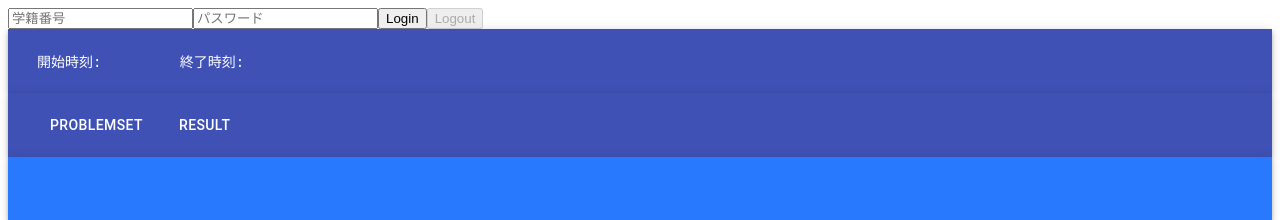
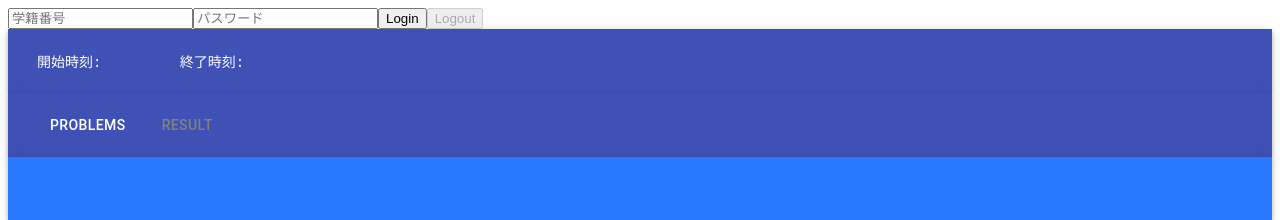
Before and after one commit to admidori/judgelight, a Next.js app in the folder frontend/: page /problem in a window 1280 px wide. Shown: the top 220 px of the page. Built offline with nearby package versions, Linux system fonts and the light colour scheme; no server answers.

Commit message:
Fix the bug of the frontend

```diff
--- a/frontend/src/components/common/header/menu.tsx
+++ b/frontend/src/components/common/header/menu.tsx
@@ -1,8 +1,11 @@
 import { AppBar, Container, Toolbar, Box , Button, ButtonGroup } from "@material-ui/core";
 import React from "react";
 import Link from "next/link";
+import { LoginContext } from "../../../provider/auth";
 
 export default function Menu() {
+    const isLoggedIn = React.useContext(LoginContext);
+
     return (
         <AppBar position="static">
             <Container maxWidth="xl">
@@ -17,12 +20,18 @@ export default function Menu() {
                                 <Button
                                     style={{ margin: '10px', color: 'white', display: 'block' , borderColor: 'white'}}
                                 >
-                                    PROBLEMSET
+                                    PROBLEMS
                                 </Button>
                             </Link>
                             <Link href="/result">
                                 <Button
-                                    style={{ margin: '10px', color: 'white', display: 'block' , borderColor: 'white'}}
+                                    disabled={!isLoggedIn}
+                                    style={{
+                                        margin: '10px',
+                                        color: isLoggedIn ? 'white' : 'gray',
+                                        display: 'block',
+                                        borderColor: 'white'
+                                    }}
                                 >
                                     RESULT
                                 </Button>
```
